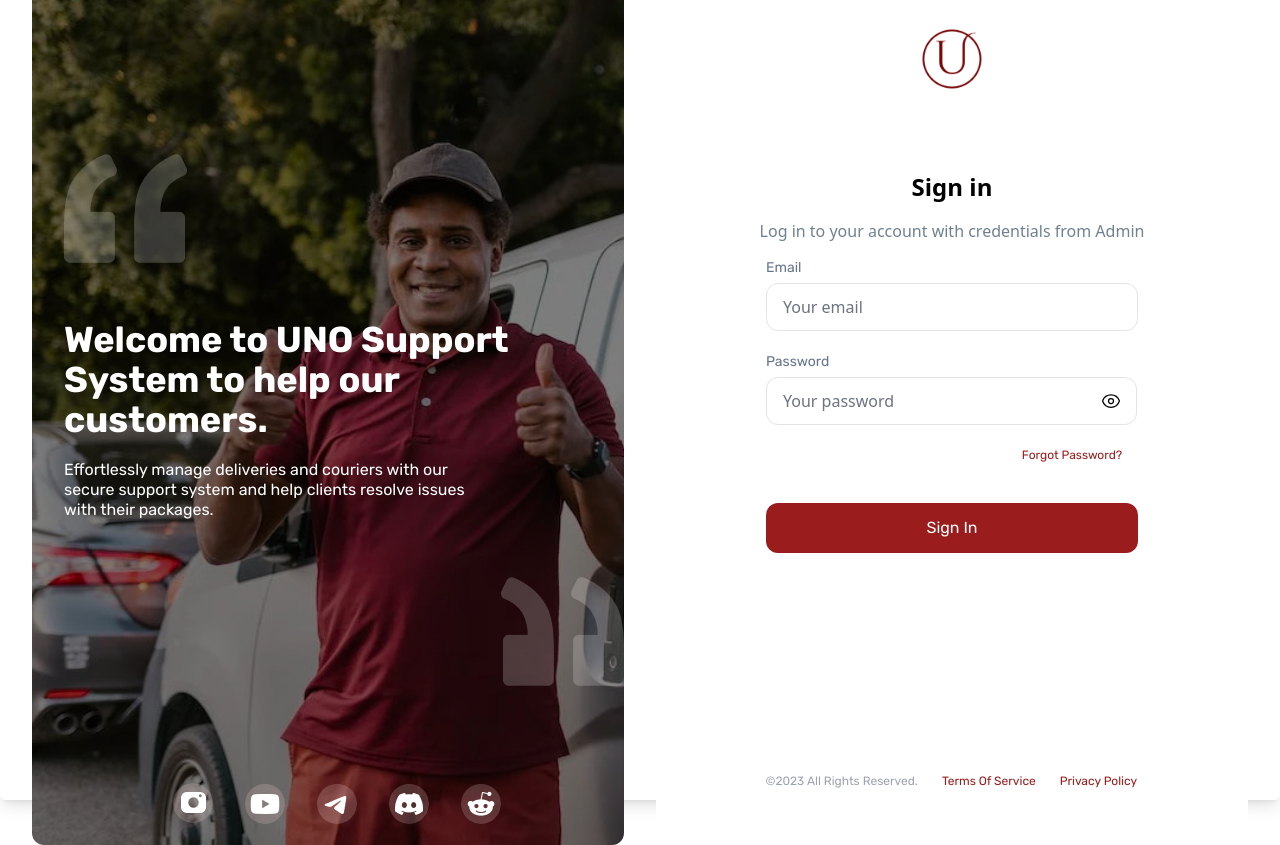
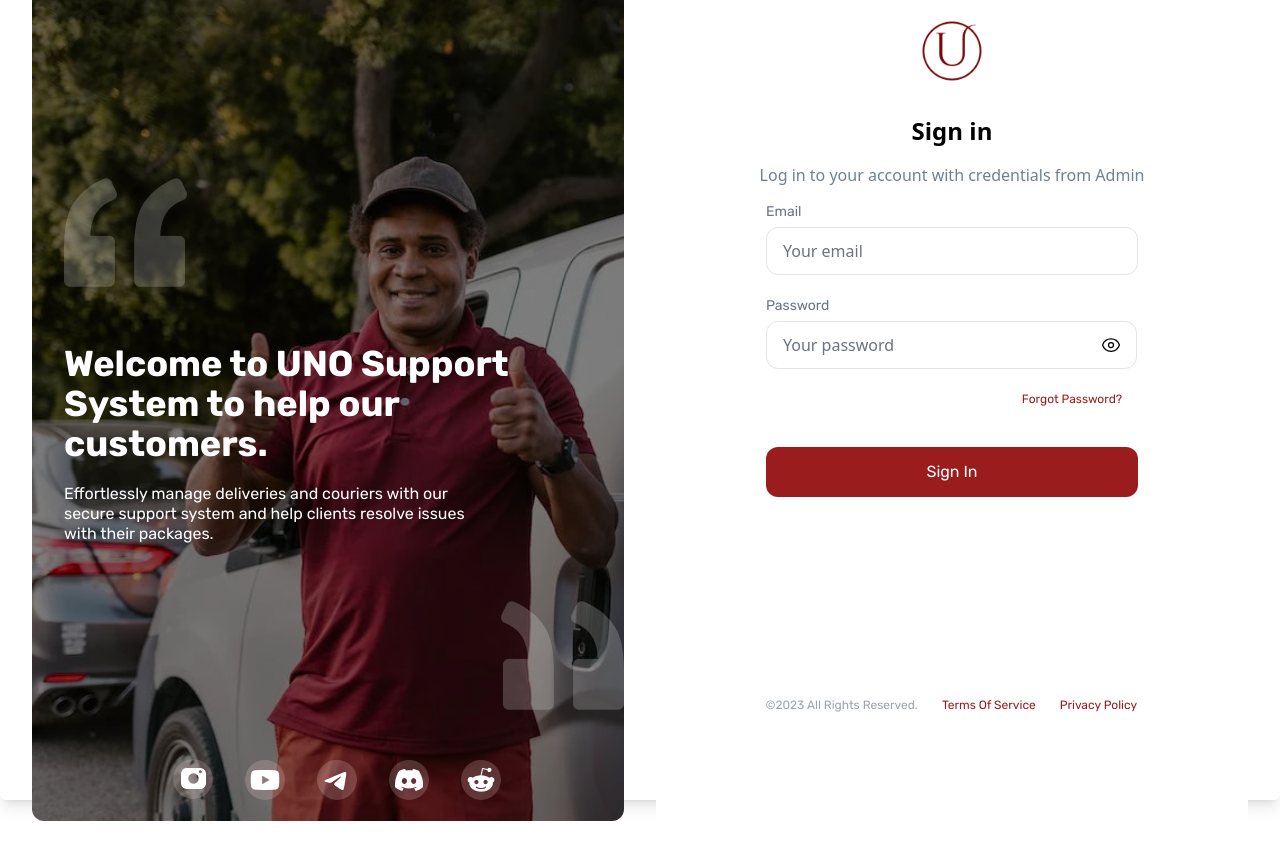
Before and after one commit to desmigor/uno-dashboard, a React (Vite) app: page / in a window 1280 px wide. After the commit the page ends 821 px from the top, so only its background shows below. Built offline with nearby package versions, Linux system fonts and the light colour scheme.

Commit message:
lattest change to screen sizes

```diff
--- a/src/dashboards/supportFeatures/authentication/components/AuthenticationLeftSection.jsx
+++ b/src/dashboards/supportFeatures/authentication/components/AuthenticationLeftSection.jsx
@@ -12,7 +12,7 @@ function AuthenticationLeftSection({ title, subtitle, image }) {
   return (
     <div
       className={
-        image + " rounded-xl p-8 flex flex-col pr-3.5 place-content-center"
+        image + " rounded-xl p-8 flex flex-col pr-3.5 place-content-center "
       }
     >
       {/* add space above here to center  */}
@@ -35,7 +35,7 @@ function AuthenticationLeftSection({ title, subtitle, image }) {
       </div>
 
       {/* Social Media Icons */}
-      <div className="flex space-x-8 mt-4 mt-[80px] place-content-center">
+      <div className="flex space-x-8 mt-[4vh] place-content-center">
         <div class="w-10 h-10 relative bg-opacity-20 rounded-[100px]">
           <img
             class="top-[10px] absolute hover:bg-slate-400 rounded-[100px]"
--- a/src/dashboards/supportFeatures/authentication/components/ChangePassword.jsx
+++ b/src/dashboards/supportFeatures/authentication/components/ChangePassword.jsx
@@ -39,7 +39,7 @@ function ChangePassword() {
 
   return (
     <div className="bg-blue h-[100vh] p-8 rounded-md shadow-lg">
-      <div className="grid grid-cols-1 md:grid-cols-2 gap-8 place-content-center">
+      <div className="grid grid-cols-1 md:grid-cols-2 gap-8 h-[100%] place-content-center">
         {/* Left Column */}
         <AuthenticationLeftSection title="Welcome to UNO Support System to help our customers." subtitle=" Effortlessly manage deliveries and couriers with our secure
               support system and help clients resolve issues with their
--- a/src/dashboards/supportFeatures/authentication/components/Login.jsx
+++ b/src/dashboards/supportFeatures/authentication/components/Login.jsx
@@ -19,7 +19,7 @@ function Login() {
 
   return (
     <div className="bg-blue h-[100vh] p-8 rounded-md shadow-lg">
-      <div className="grid grid-cols-1 md:grid-cols-2 gap-8 place-content-center h-[100%]">
+      <div className="grid grid-cols-1 md:grid-cols-2 gap-8 h-[100%] place-content-center">
         {/* Left Column */}
         <AuthenticationLeftSection
           title="Welcome to UNO Support System to help our customers."
@@ -30,8 +30,8 @@ function Login() {
         />
 
         {/* Right Column */}
-        <div className="bg-white rounded-md p-8 items-center text-center">
-          <img src={Logo} alt="Logo" className="h-16 mx-auto mt-10 mb-20" />
+        <div className="bg-white rounded-md p-8 items-center text-center h-[100%]">
+          <img src={Logo} alt="Logo" className="h-16 mx-auto mt-[1vh] mb-[4vh]" />
           <div className="text-center">
             <h2 className="text-2xl font-bold mb-4">Sign in</h2>
             <p className="mb-4 text-[#6F8190]">
@@ -92,7 +92,7 @@ function Login() {
             </Link>
           </form>
           {/* Footer */}
-          <div class="w-[373px] h-4 justify-start items-center gap-6 inline-flex mt-[180px]">
+          <div class="w-[373px] h-4 justify-start items-center gap-6 inline-flex mt-[20vh]">
             <div class="text-gray-400 text-xs font-normal font-rubik leading-none">
               ©2023 All Rights Reserved.
             </div>
@@ -110,12 +110,3 @@ function Login() {
 }
 
 export default Login;
-
-
-{/* <AuthenticationLeftSection
-          title="Welcome to UNO Support System to help our customers."
-          subtitle=" Effortlessly manage deliveries and couriers with our secure
-              support system and help clients resolve issues with their
-              packages."
-          image="bgimage"
-        /> */}
--- a/src/dashboards/supportFeatures/authentication/components/ResetPassword.jsx
+++ b/src/dashboards/supportFeatures/authentication/components/ResetPassword.jsx
@@ -5,8 +5,8 @@ import { Link } from "react-router-dom";
 function ResetPassword() {
   return (
     <div className="bg-blue h-[100vh] p-8 rounded-md shadow-lg">
-      <div className="grid grid-cols-1 md:grid-cols-2 gap-8 place-content-center">
-        {/* Left Column */}
+      <div className="grid grid-cols-1 md:grid-cols-2 gap-8 h-[100%] place-content-center">
+       {/* Left Column */}
         <AuthenticationLeftSection
           title="Welcome to UNO Support System to help our customers."
           subtitle=" Effortlessly manage deliveries and couriers with our secure
--- a/src/index.css
+++ b/src/index.css
@@ -9,9 +9,8 @@ body {
   background-image: url('./assets/images/authentication/login_left.png');
   background-size: cover;
   /* filter: brightness(40%); */
-  background-size: cover;
   background-repeat: no-repeat;
-  background-size: auto 100%;
+  /* background-size: auto 100%; */
 }
 
 .adminbgimage{
```
